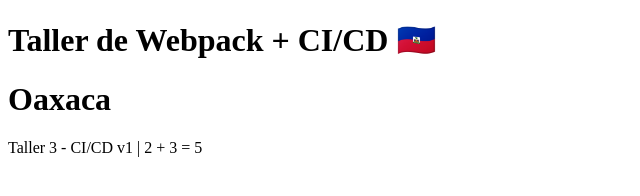
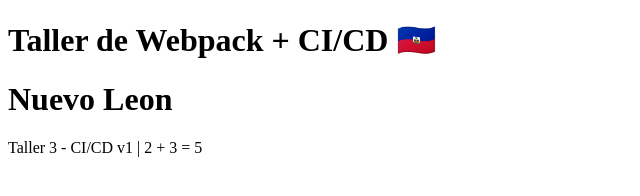
Before and after one commit to lsj7/webpack-cicd-demo, a website built with webpack: page src/index.html in a window 1280 px wide. Shown: the whole page, without its empty margins (0-640 px from the left). Built offline with nearby package versions, Linux system fonts and the light colour scheme.

Commit message:
agrego: nuevo leon

```diff
--- a/src/index.html
+++ b/src/index.html
@@ -6,7 +6,7 @@
   </head>
   <body>
     <h1>Taller de Webpack + CI/CD 🇭🇹</h1>
-	<h1>Oaxaca</h1>
+	<h1>Nuevo Leon</h1>
     <div id="app"></div>
   </body>
 </html>
```
